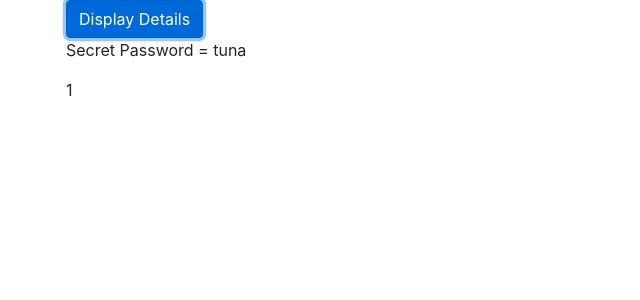
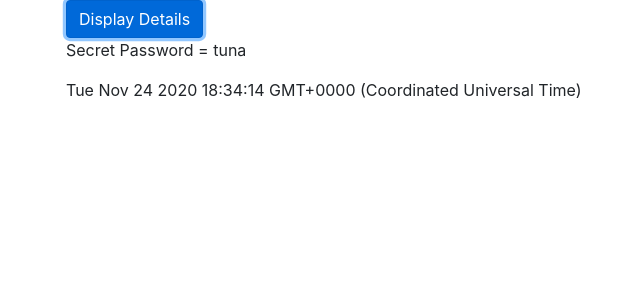
Before and after one commit to alirazaalisher/angular-app, an Angular app: page / in a window 1280 px wide. Both pictures are taken after a click on the button "Display Details". Shown: the top 300 px of the page, without its empty margins (4-644 px from the left). Built offline with nearby package versions, Linux system fonts and the light colour scheme.

Commit message:
Getting the Index number when using ngFor

```diff
--- a/src/app/app.component.html
+++ b/src/app/app.component.html
@@ -4,9 +4,9 @@
         <!-- <button (click)= "showSecret = !showSecret" class="btn btn-primary">Display Details</button> -->
         <button (click)= "onToggleDetails()" class="btn btn-primary">Display Details</button>
         <p *ngIf="showSecret">Secret Password = tuna</p>
-        <div *ngFor= "let log of logs"
-        [ngStyle]="{backgroundColor: log >= 5 ? 'blue':'transparent'}"
-        [ngClass]="{'white-text':log>=5}"
+        <div *ngFor= "let log of logs; let i= index"
+        [ngStyle]="{backgroundColor: i >= 4 ? 'blue':'transparent'}"
+        [ngClass]="{'white-text':i>=4}"
         >{{log}}</div>
         </div>
     </div>
--- a/src/app/app.component.ts
+++ b/src/app/app.component.ts
@@ -12,6 +12,7 @@
   title = 'angular-app';
   onToggleDetails() {
     this.showSecret = !this.showSecret;
-    this.logs.push(this.logs.length + 1);
+    // this.logs.push(this.logs.length + 1);
+    this.logs.push(new Date());
   }
 }
```
